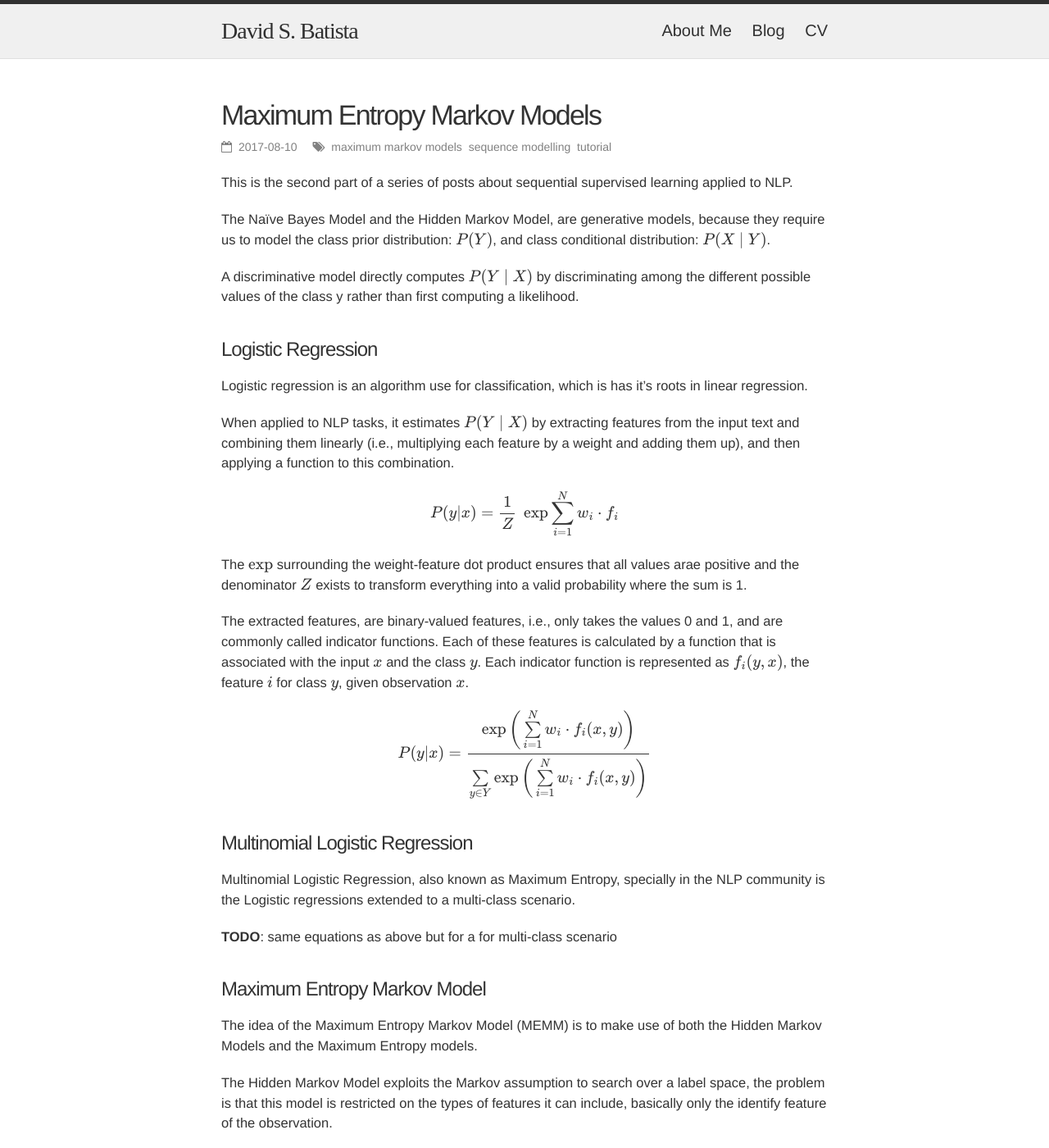
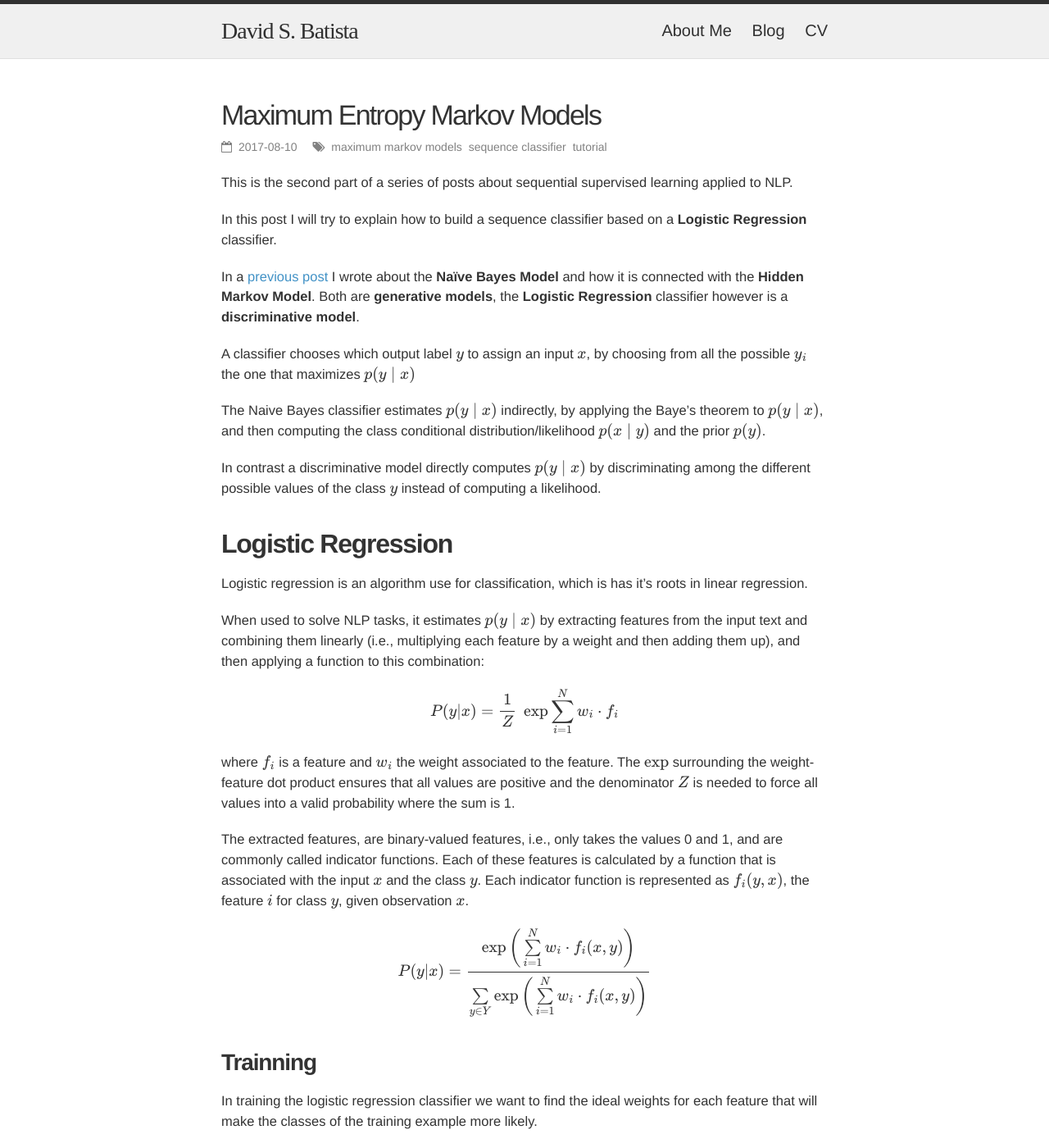
Before and after one commit to davidsbatista/davidsbatista.net, a Jekyll site: the page built from _posts/2017-08-10-Sequential_Supervised_Learning_part_II.md, in a window 1280 px wide and 1400 px high. Shown: the whole window at 82% size. Built offline with Jekyll 4.4.1, drawn with Linux system fonts in a browser that asks for light colours; nearby versions of some CDN libraries; some web fonts are replaced; formulas are drawn with MathJax 3; comment, search, counter and statistics services are not loaded; some of the changed text lies outside the part shown.

Commit message:
starting to introduce logistic regression in sequence learning tutorial

```diff
--- a/_posts/2017-08-10-Sequential_Supervised_Learning_part_II.md
+++ b/_posts/2017-08-10-Sequential_Supervised_Learning_part_II.md
@@ -2,7 +2,7 @@
 layout: post
 title: Maximum Entropy Markov Models
 date: 2017-08-10 00:00:00
-tags: [maximum markov models, sequence modelling, tutorial]
+tags: [maximum markov models, sequence classifier, tutorial]
 categories: [blog]
 comments: true
 disqus_identifier: 20170810
@@ -11,39 +11,58 @@ preview_pic:
 
 This is the second part of a series of posts about sequential supervised learning applied to NLP.
 
+In this post I will try to explain how to build a sequence classifier based on a __Logistic Regression__ classifier.
 
-The Naïve Bayes Model and the Hidden Markov Model, are generative models, because they require us to model the class prior distribution: $$P(Y)$$, and class conditional distribution: $$P(X \mid Y)$$.
+In a [previous post](../../09/Sequential_Supervised_Learning_part_I/) I wrote about the __Naïve Bayes Model__ and how it is connected with the __Hidden Markov Model__. Both are __generative models__, the __Logistic Regression__ classifier however is a __discriminative model__.
 
-A discriminative model directly computes $$P(Y \mid X)$$ by discriminating among the different possible values of the class y rather than first computing a likelihood.
+A classifier chooses which output label $$y$$ to assign an input $$x$$, by choosing from all the possible $$y_{i}$$ the one that maximizes $$p(y \mid x)$$
 
-#### Logistic Regression
+The Naive Bayes classifier estimates $$p(y \mid x)$$ indirectly, by applying the Baye's theorem to $$p(y \mid x)$$, and then computing the class conditional distribution/likelihood $$p(x \mid y)$$ and the prior $$p(y)$$.
+
+In contrast a discriminative model directly computes $$p(y \mid x)$$ by discriminating among the different possible values of the class $$y$$ instead of computing a likelihood.
+
+## __Logistic Regression__
 
 Logistic regression is an algorithm use for classification, which is has it's roots in linear regression.
 
-When applied to NLP tasks, it estimates $$P( Y\mid X)$$ by extracting features from the input text and combining them linearly (i.e., multiplying each feature by a weight and adding them up), and then applying a function to this combination.
+When used to solve NLP tasks, it estimates $$p( y\mid x)$$ by extracting features from the input text and combining them linearly (i.e., multiplying each feature by a weight and then adding them up), and then applying a function to this combination:
 
 $$P(y|x) = \frac{1}{Z} \ \exp \sum_{i=1}^{N} w_{i} \cdot f_{i}$$
 
-The $$\exp$$ surrounding the weight-feature dot product ensures that all values arae positive and the denominator $$Z$$ exists to transform everything into a valid probability where the sum is 1.
+where $$f_{i}$$ is a feature and $$w_{i}$$ the weight associated to the feature. The $$\exp$$ surrounding the weight-feature dot product ensures that all values are positive and the denominator $$Z$$ is needed to force all values into a valid probability where the sum is 1.
 
 The extracted features, are binary-valued features, i.e., only takes the values 0 and 1, and are commonly called indicator functions. Each of these features is calculated by a function that is associated with the input $$x$$ and the class $$y$$. Each indicator function is represented as $$f_{i}(y,x)$$, the feature $$i$$ for class $$y$$, given observation $$x$$.
 
 $$P(y|x) = \frac{\exp \bigg( \sum\limits_{i=1}^{N} w_{i} \cdot f_{i}(x,y) \bigg)} {\sum\limits_{y \in Y} \exp \bigg( \sum\limits_{i=1}^{N} w_{i} \cdot f_{i}(x,y) \bigg)}  $$
 
+
+### __Trainning__
+
+In training the logistic regression classifier we want to find the ideal weights for each feature that will make the classes of the training example more likely.
+
+Logistic regression is trained with conditional maximum likelihood estimation. This means we choose the parameters $$w$$ that maximize the (log) probability of the $$y$$ labels in the training data given the observations $$x$$.
+
+
+### __Classification__
+
+In classification logistic regression chooses a class by using the equation defined above to compute the probability of each class and then choose the one that yields the maximum probability.
+
+
+<!--
 #### Multinomial Logistic Regression
 
 Multinomial Logistic Regression, also known as Maximum Entropy, specially in the NLP community is the Logistic regressions extended to a multi-class scenario.
 
 __TODO__: same equations as above but for a for multi-class scenario
 
-<!--
 https://www.quora.com/What-is-the-relationship-between-Log-Linear-model-MaxEnt-model-and-Logistic-Regression
 -->
 
+---
 
-#### Maximum Entropy Markov Model
+## __Maximum Entropy Markov Model__
 
-The idea of the Maximum Entropy Markov Model (MEMM) is to make use of both the Hidden Markov Models and the Maximum Entropy models.
+The idea of the Maximum Entropy Markov Model (MEMM) is to make use of both the Hidden Markov Models and the Maximum Entropy models also known as multinomial Logistic Regression.
 
 The Hidden Markov Model exploits the Markov assumption to search over a label space, the problem is that this model is restricted on the types of features it can include, basically only the identify feature of the observation.
 
```
